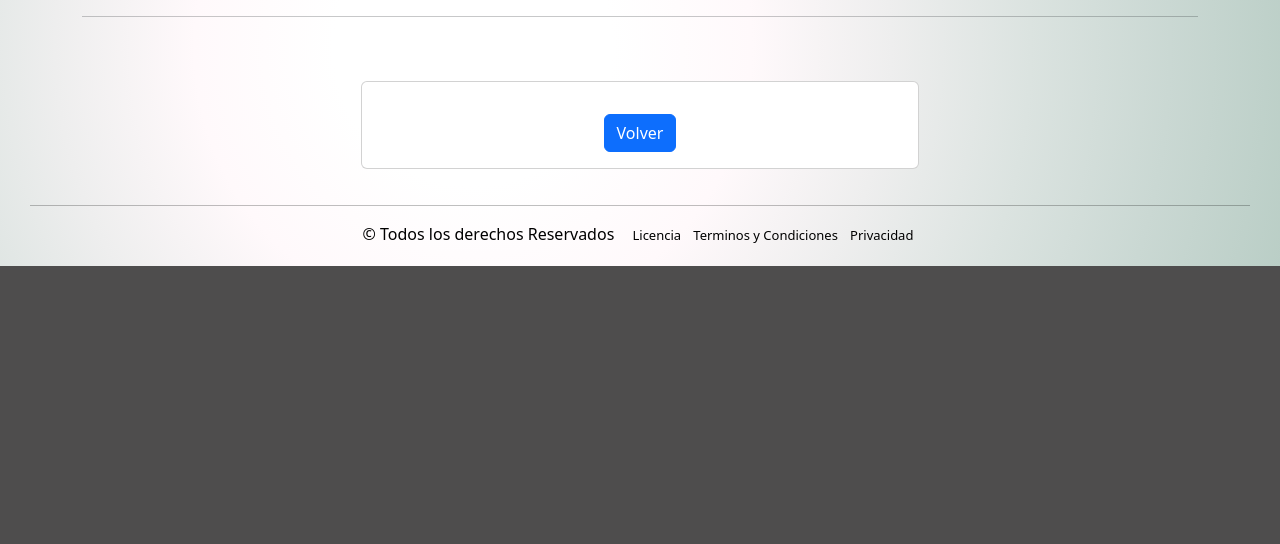
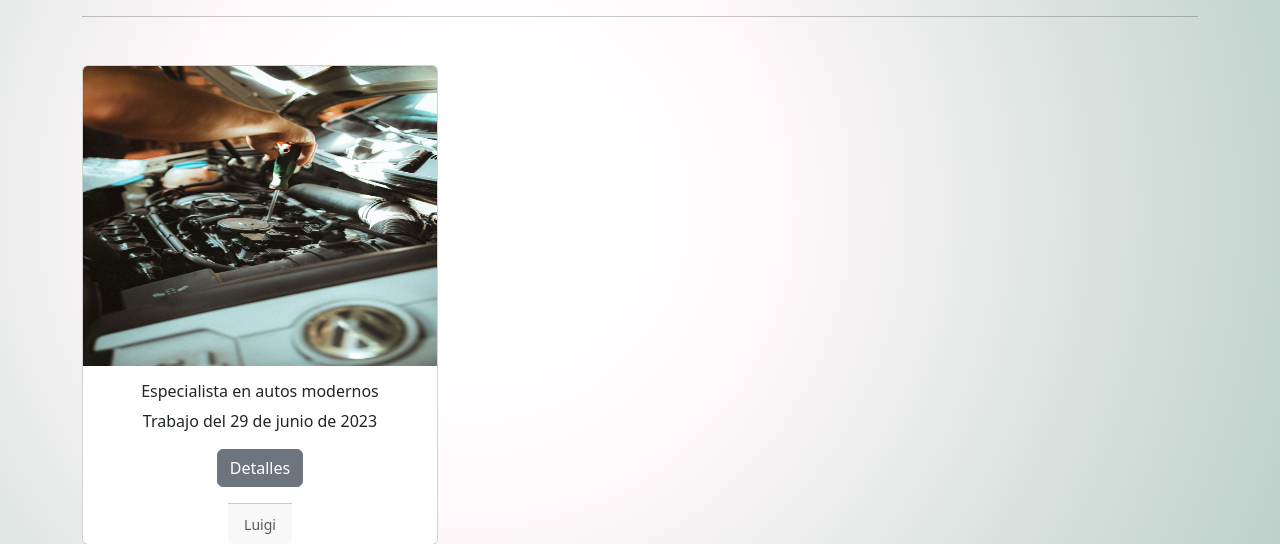
Before and after one commit to MatteoArMed/Django-RayoMakWeen, a Django app: page /Luigi in a window 1280 px wide; the page is wider, and only the part inside the window is pictured. Shown: the part 116-660 px from the top of that part. Run offline with Django 4.2, Linux system fonts and the light colour scheme; data comes from the database, SQL or seed files in the repository; both versions use the stored data as it was after the commit.

Commit message:
arreglando a luigi

```diff
--- a/Rmakween/Mecanico/templates/mecanico/Luigi.html
+++ b/Rmakween/Mecanico/templates/mecanico/Luigi.html
@@ -5,7 +5,6 @@
 {% load static %}
 
 
-{% if user.is_authenticated %}
 <div class="container mt-5">
     <div class="row row-cols-1 row-cols-md-3 g-4">
         <!-- Iterar sobre las atenciones del usuario específico -->
@@ -28,7 +27,7 @@
                                         <button type="button" class="btn-close" data-bs-dismiss="modal" aria-label="Close"></button>
                                     </div>
                                     <div class="modal-body">
-                                        <img class="card-img-top" src="{{ my_atencion.Fotos_Atencion.url }}" alt="imagen trabajo" >
+                                        <img class="card-img-top" src="{{ my_atencion.Fotos_Atencion.url }}" alt="imagen trabajo">
                                         <h6>Diagnostico de la atención:</h6>
                                         <p>{{ my_atencion.Diagnostico_Atencion }}</p>
                                         <h6>Materiale Utilizados:</h6>
@@ -50,22 +49,6 @@
     </div>
 </div>
 
-{% else %}
-<br>
-<br>
-<div class="container">
-    <div class="card col-12 col-md-6 offset-md-3">
-        <div class="card-body">
-            {{mensaje}}
-        </div>
-        <button class="btn btn-primary mb-3">
-            <a href="{% url 'home' %}" style="text-decoration: none; color: white;">Volver</a>
-        </button>
-    </div>
-</div>
-
-
-{% endif %}
 
 {% endblock %}
 
```
Also changed, not shown: Rmakween/db.sqlite3.
